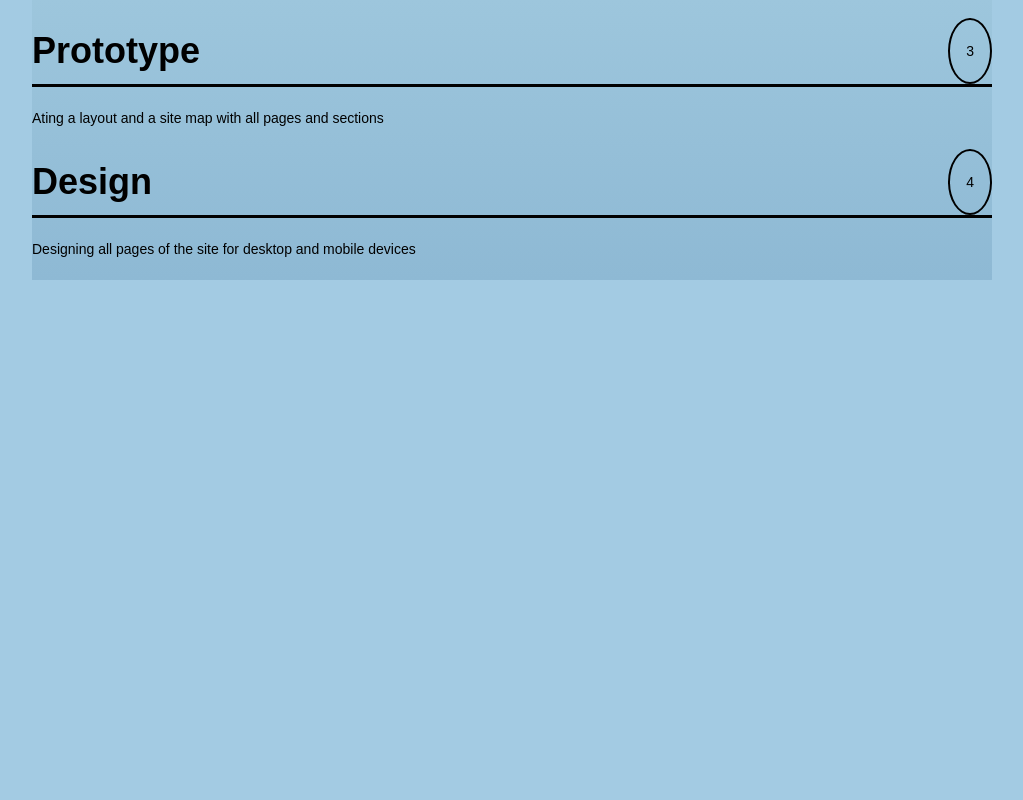
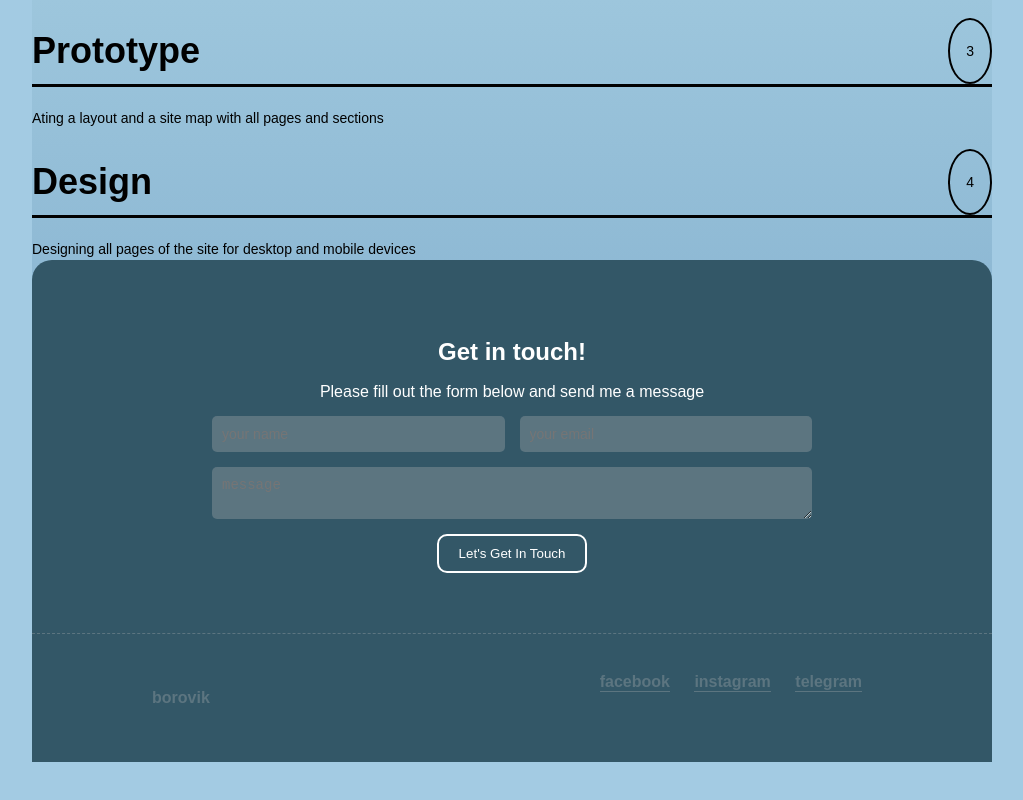
Before and after one commit to DaniilPoddubniak/moscow4, a plain HTML site: page index.html in a window 1280 px wide. Shown: the part 2103-2903 px from the top of the page, without its empty margins (128-1151 px from the left). Before the commit the page ends 2463 px from the top, so only its background shows below. Drawn offline with Linux system fonts and the light colour scheme.

Commit message:
final vercion

```diff
--- a/css/style.css
+++ b/css/style.css
@@ -228,9 +228,96 @@ img {
 
 }
 
+#contact {
+    background-color: #335767;
+    color: #fff;
+    padding: 60px 0;
+    text-align: center;
+    border-radius: 20px 20px 0 0;
+    margin: -20px 0 0px 0;
+}
+form {
+    display: block;
+    margin-top: 0em;
+    unicode-bidi: isolate;
+}
 
+#contact .input-group {
+    display: flex;
+    gap: 15px;
+}
 
+#contact form {
+    display: flex;
+    flex-direction: column;
+    gap: 15px;
+    max-width: 600px;
+    margin: 0 auto;
+}
 
+#contact input, #contact textarea {
+    padding: 10px;
+    border-radius: 5px;
+    border: none;
+    font-size: 14px;
+    width: 100%;
+    box-sizing: border-box;
+    background-color: #5c7580;
+}
+
+#contact textarea {
+    resize: vertical;
+}
+
+#contact button {
+    background: none;
+    border: 2px solid #fff;
+    color: #fff;
+    padding: 10px 20px;
+    border-radius: 10px;
+    cursor: pointer;
+    max-width: 207px;
+    align-self: center;
+}
+
+h2 {
+    display: block;
+    font-size: 1.5em;
+    margin-block-start: 0.83em;
+    margin-block-end: 0.83em;
+    margin-inline-start: 0px;
+    margin-inline-end: 0px;
+    font-weight: bold;
+    unicode-bidi: isolate;
+}
+
+p {
+    display: block;
+    margin-block-start: 1em;
+    margin-block-end: 1em;
+    margin-inline-start: 0px;
+    margin-inline-end: 0px;
+    unicode-bidi: isolate;
+}
+
+footer {
+    background-color: #335767;
+    color: #5c7580;
+    font-weight: bold;
+    padding: 20px 0;
+    display: flex;
+    justify-content: space-between;
+    text-align: center;
+    padding: 40px 120px;
+    border-top: 1px dashed #5c7580;
+}
+footer .social-links a {
+    color: #5c7580;
+    margin: 0 10px;
+    text-decoration: none;
+    padding: 0 0 1px 0;
+    border-bottom: 1px solid #5c7580;
+}
 header{
 border: red solid 1px
 }
--- a/index.html
+++ b/index.html
@@ -5,12 +5,12 @@
         <meta name="viewpoint" content="width=device-wegth, initial-scale=1">
         <title>This is best Web Site </title>
         <link rel="stylesheet" href="css/style.css">
+
+        <script src="js/scripts.js"></script>
+
     </head>
 
     <body>
-
-
-
 
         <div id="page_wrapper">
             <header>
@@ -94,6 +94,27 @@
 
 
                 </div>
+
+                <section id="contact">
+                    <h2>Get in touch!</h2>
+                    <p>Please fill out the form below and send me a message</p>
+                    <form>
+                        <div class="input-group">
+                            <input type="text" placeholder="your name" required="">
+                            <input type="email" placeholder="your email" required="">
+                        </div>
+                        <textarea placeholder="message" required=""></textarea>
+                        <button type="submit">Let's Get In Touch</button>
+                    </form>
+                </section>
+                <footer>
+                    <p>borovik</p>
+                    <div class="social-links">
+                        <a href="https://www.facebook.com/" target="_blank">facebook</a>
+                        <a href="https://www.instagram.com/" target="_blank">instagram</a>
+                        <a href="https://www.telegram.com/" target="_blank">telegram</a>
+                    </div>
+                </footer>
             </div>
 
     </body>
```
Also changed, not shown: js/scripts.js (added).
